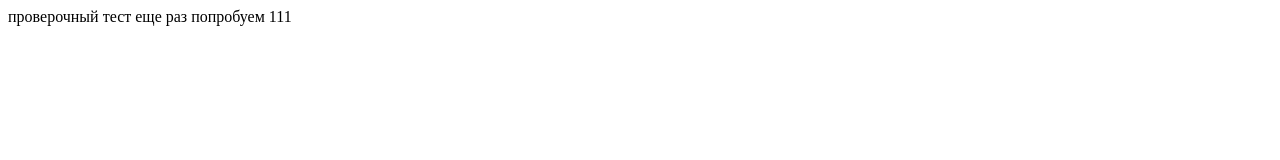
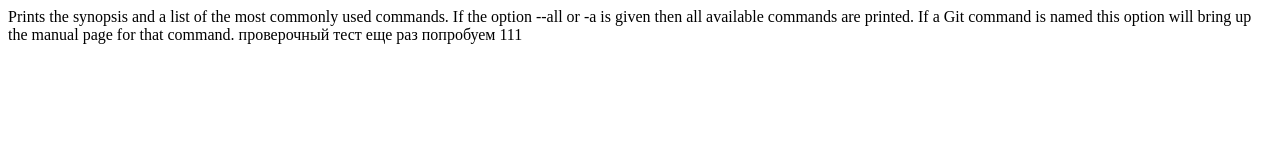
Before and after one commit to Grishenkohelen/new1, a plain HTML site: page index.html in a window 1280 px wide. Drawn offline with Linux system fonts and the light colour scheme.

Commit message:
текст из Gitа

```diff
--- a/index.html
+++ b/index.html
@@ -6,24 +6,9 @@
 </head>
 <body>
 
-
-
-
-
-
-
-
-
-
-
-
-
-
-
-
-
-
-
+Prints the synopsis and a list of the most commonly used commands.
+If the option --all or -a is given then all available commands are printed.
+If a Git command is named this option will bring up the manual page for that command.
 
 проверочный
 тест
```
